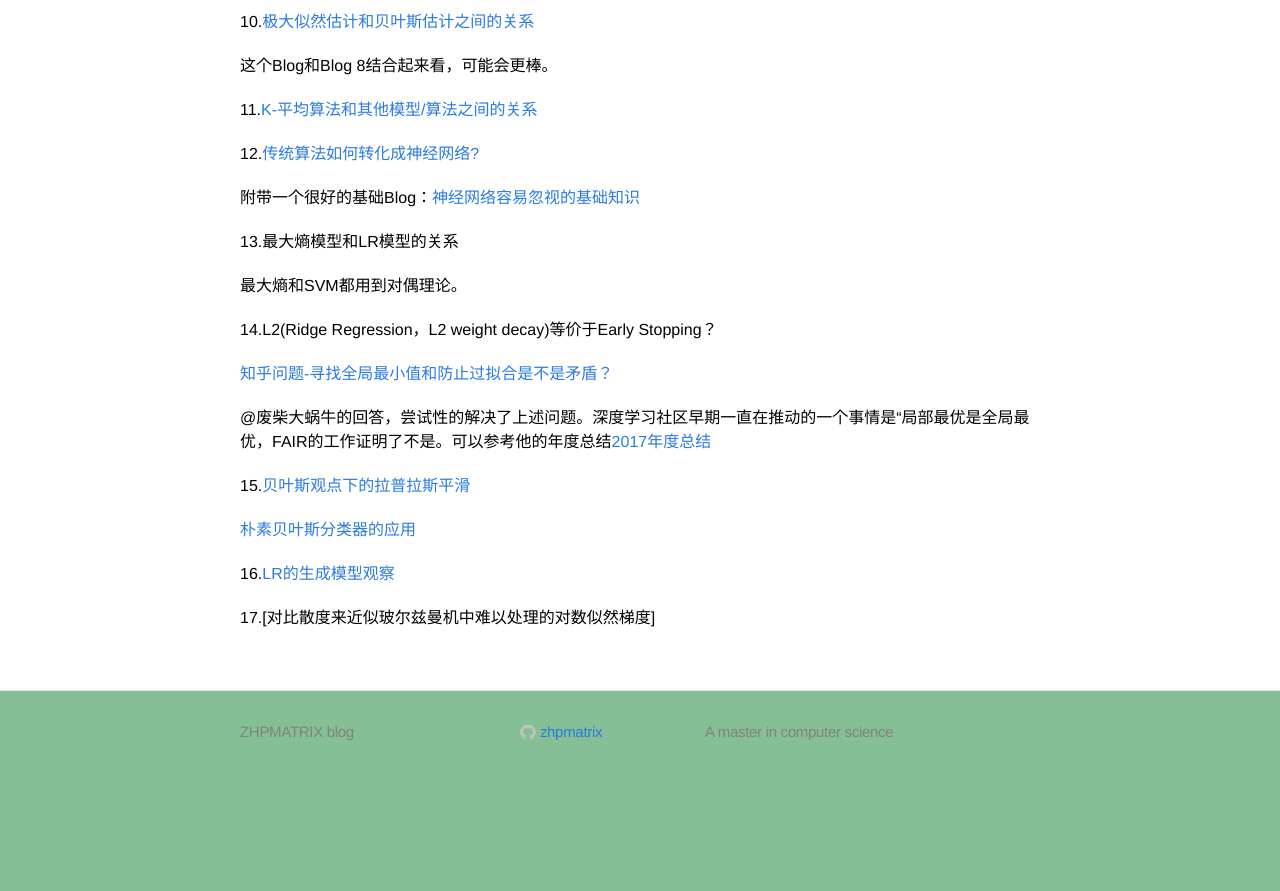
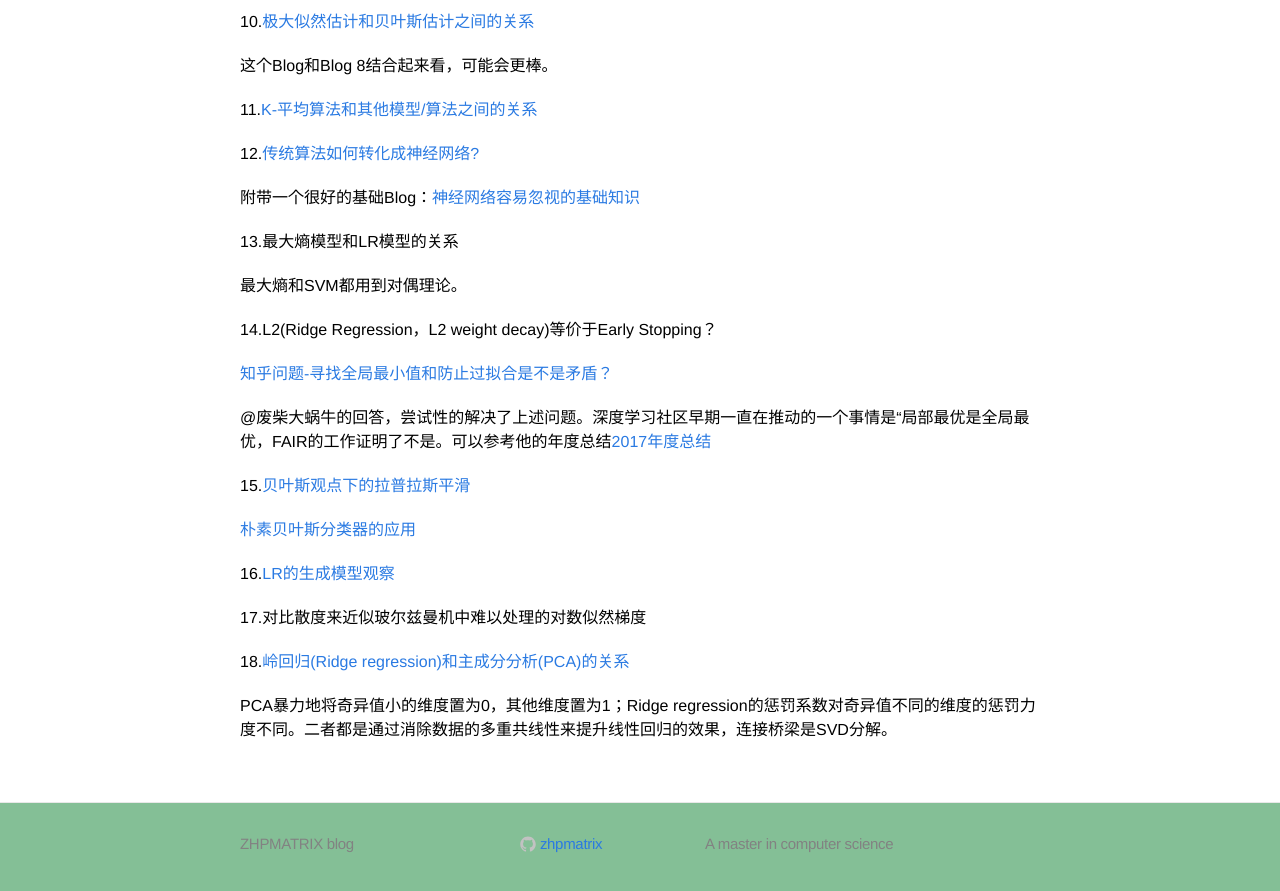
Before and after one commit to zhpmatrix/zhpmatrix.github.io, a Jekyll site: the page built from _posts/2017-12-27-relationships-models.md, in a window 1280 px wide and 900 px high, scrolled down 742 px. Shown: the top 891 px of the window. Built offline with Jekyll 4.4.1, drawn with Linux system fonts in a browser that asks for light colours; comment, search, counter and statistics services are not loaded; before the commit the page ends 1530 px from its top, so only the background shows below that.

Commit message:
add new relationship

```diff
--- a/_posts/2017-12-27-relationships-models.md
+++ b/_posts/2017-12-27-relationships-models.md
@@ -54,4 +54,8 @@ mathjax: true
 
 16.[LR的生成模型观察](http://www.bilibili.com/video/av10590361/#page=5)
 
-17.[对比散度来近似玻尔兹曼机中难以处理的对数似然梯度]
+17.对比散度来近似玻尔兹曼机中难以处理的对数似然梯度
+
+18.[岭回归(Ridge regression)和主成分分析(PCA)的关系](https://zhuanlan.zhihu.com/p/32500133)
+
+PCA暴力地将奇异值小的维度置为0，其他维度置为1；Ridge regression的惩罚系数对奇异值不同的维度的惩罚力度不同。二者都是通过消除数据的多重共线性来提升线性回归的效果，连接桥梁是SVD分解。
```
